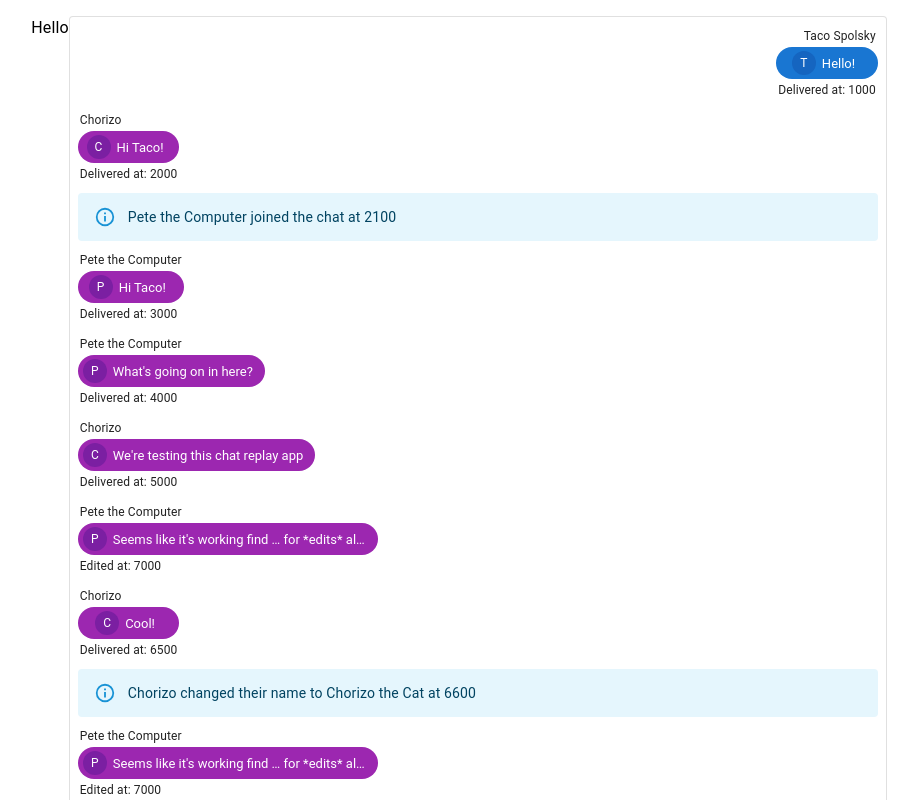
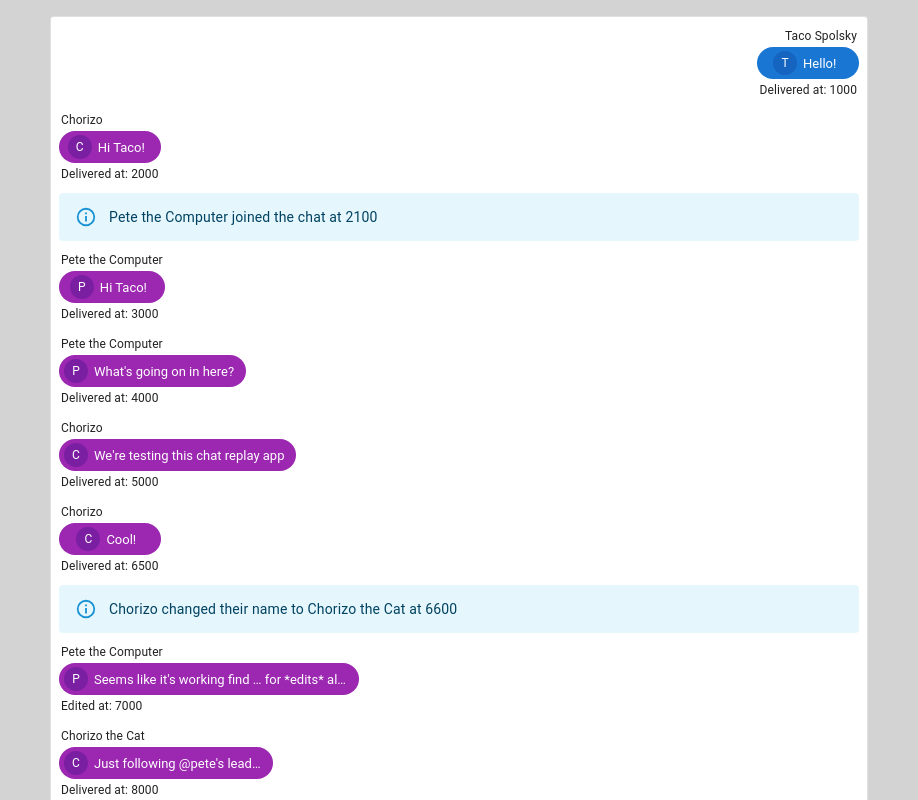
Before and after one commit to AshciR/chat-room-simulation, a React (Create React App) app: page / in a window 1280 px wide. Shown: the top 800 px of the page, without its empty margins (181-1099 px from the left). Built offline with nearby package versions, Linux system fonts and the light colour scheme.

Commit message:
[Bugfix] Fixed bug with duplicate events popping up
What:
Multiple events for message edits and deletes
were showing.

Why:
Was incorrect behavior

```diff
--- a/src/App.js
+++ b/src/App.js
@@ -1,29 +1,25 @@
 import './App.css';
 import ChatRoom from "./components/ChatRoom/ChatRoom";
-import {Box, Typography} from "@mui/material";
+import {Box} from "@mui/material";
 import convertChatLogEventsToChatRoomEvents from "./data/chatLogConverter";
-import chatRoomEvents from "./data/chatRoomData";
 import getChatLogEvents from "./data/chatRoomData";
 
 function App() {
 
-    const chatRoomData = getChatLogEvents();
-    console.log(chatRoomData);
-
-    const chatRoomNotifications = convertChatLogEventsToChatRoomEvents(chatRoomData);
-    // console.log(chatRoomNotifications);
+    const chatRoomNotifications = convertChatLogEventsToChatRoomEvents(getChatLogEvents());
+    const idOfUserWhoOwnsTheDevice = 1; // Taco whose id is 1
 
     return (
         <Box sx={{
             display: 'flex',
             justifyContent: 'center',
-            marginTop: 2 // MUI translates it to 16px. Each unit is 8px
+            backgroundColor: 'lightgray'
         }}
         >
-            <Typography>Hello</Typography>
             <ChatRoom
                 data-testid="test-chat-room"
                 chatRoomNotifications={chatRoomNotifications}
+                userId={idOfUserWhoOwnsTheDevice}
             />
         </Box>
     );
--- a/src/components/ChatRoom/ChatRoom.js
+++ b/src/components/ChatRoom/ChatRoom.js
@@ -3,9 +3,7 @@ import ChatBubble from "../ChatBubble/ChatBubble";
 import ChatNotification from "../ChatNotification/ChatNotification";
 
 
-const ChatRoom = ({chatRoomNotifications, userId = 1}) => {
-
-    console.log({chatRoomNotifications: chatRoomNotifications});
+const ChatRoom = ({chatRoomNotifications, userId}) => {
 
     const convertToChatBubbleOrChatNotification = notification => {
 
@@ -30,7 +28,9 @@ const ChatRoom = ({chatRoomNotifications, userId = 1}) => {
             variant="outlined"
             sx={{
                 width: 800,
-                padding: 1
+                padding: 1,
+                marginTop: 2, // MUI translates it to 16px. Each unit is 8px
+                marginBottom: 2, // MUI translates it to 16px. Each unit is 8px
             }}
             data-testid="test-chat-room"
         >
@@ -39,34 +39,6 @@ const ChatRoom = ({chatRoomNotifications, userId = 1}) => {
                 spacing={1}
             >
                 {chatRoomNotifications.map(notification => convertToChatBubbleOrChatNotification(notification))}
-                {/*<ChatBubble*/}
-                {/*    displayName={"Machell"}*/}
-                {/*    message={"You there? You there?"}*/}
-                {/*    isOwner={true}*/}
-                {/*    time={"12:00"}*/}
-                {/*/>*/}
-                {/*<ChatBubble*/}
-                {/*    displayName={"Natacha"}*/}
-                {/*    message={"Yow whats up?"}*/}
-                {/*    isOwner={false}*/}
-                {/*    time={"12:01"}*/}
-                {/*/>*/}
-                {/*<ChatBubble*/}
-                {/*    displayName={"Machell"}*/}
-                {/*    message={"Party later?"}*/}
-                {/*    isOwner={true}*/}
-                {/*    time={"12:02"}*/}
-                {/*/>*/}
-                {/*<ChatNotification*/}
-                {/*    notification={'Sash joined the chat'}*/}
-                {/*    time={'12:03'}*/}
-                {/*/>*/}
-                {/*<ChatBubble*/}
-                {/*    displayName={"Sasha"}*/}
-                {/*    message={"YEA MANN. ROAD WE SEH!!"}*/}
-                {/*    isOwner={false}*/}
-                {/*    time={"12:04"}*/}
-                {/*/>*/}
             </Stack>
         </Paper>
     );
--- a/src/data/chatLogConverter.js
+++ b/src/data/chatLogConverter.js
@@ -21,8 +21,24 @@ const convertChatLogEventsToChatRoomEvents = (chatLogEvents) => {
     const eventsGroupedByUserId = groupEventsByUserId(eventsWithUserData);
 
     // Step 4: Convert each the Chat log event into a ChatRoom event
-    return chatLogEvents.map(event => convertChatLogEventToChatRoomEvent(event, messagesGroupedById, eventsGroupedByUserId));
+    const chatRoomEventsThatContainDuplicates = chatLogEvents.map(event => convertChatLogEventToChatRoomEvent(event, messagesGroupedById, eventsGroupedByUserId));
+    return removeDuplicateEvents(chatRoomEventsThatContainDuplicates);
+
 };
+
+const removeDuplicateEvents = (chatRoomEventsThatContainDuplicates) => {
+
+    // We're grouping the events by their deltas so that I can get the latest value
+    const chatRoomEventsGroupedByDelta = chatRoomEventsThatContainDuplicates.reduce((acc, event) => {
+        acc[event.payload.delta] = acc[event.payload.delta] ? [...acc[event.payload.delta], event] : [event]
+        return acc
+    }, {});
+
+    // Picks the latest event
+    return Object.values(chatRoomEventsGroupedByDelta)
+        .map(events => events[events.length - 1]); // We're only concerned with the last event
+
+}
 
 /**
  * Sorts the chat log events based on their delta(timestamp)
```
Also changed, not shown: 1 other file (tests, documents, lock files or other folders).
